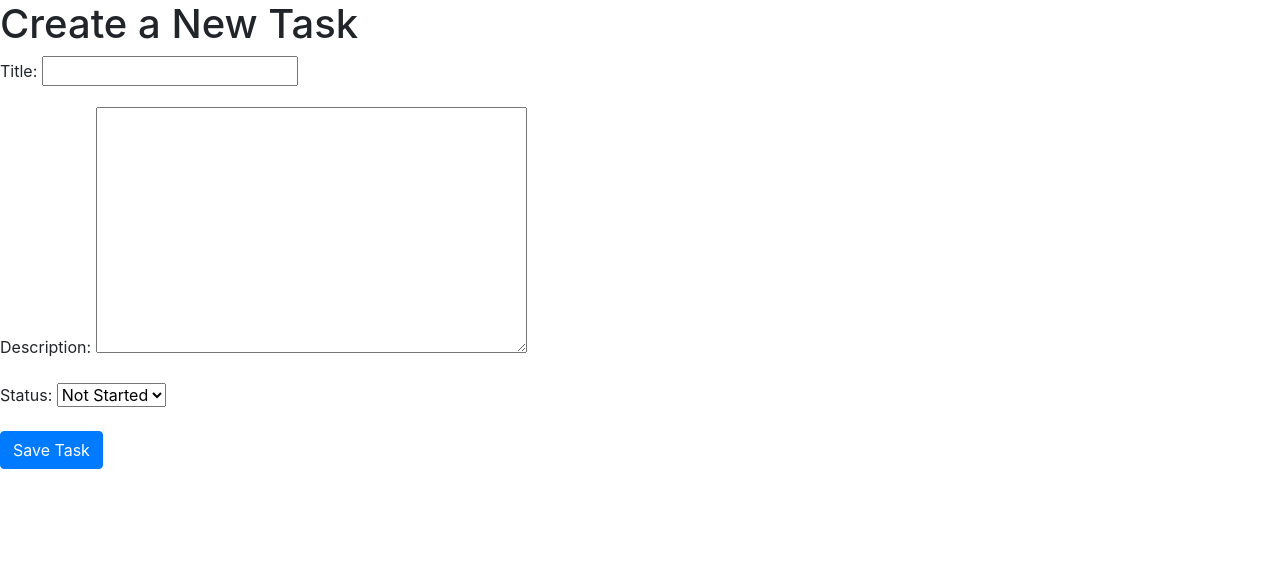
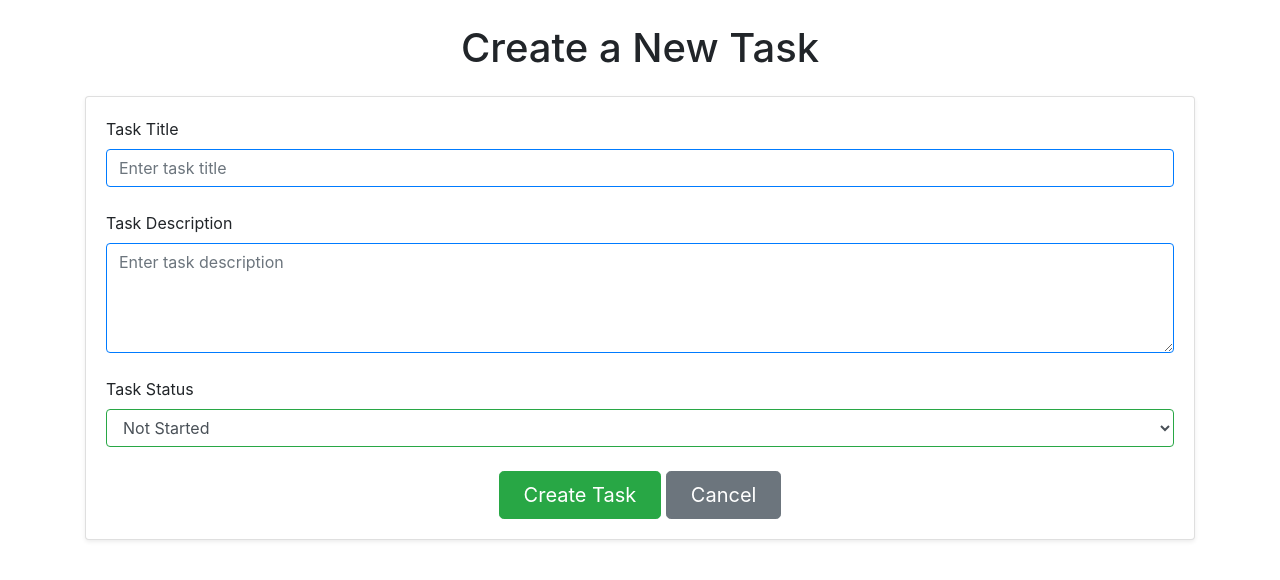
Before and after one commit to iBarzha/todo-app, a Django app: page /task/create/ in a window 1280 px wide. Shown: the top 580 px of the page. Run offline with Django 5.2, Linux system fonts and the light colour scheme; some libraries are stand-ins or nearby versions.

Commit message:
add frontend to "create task" page

```diff
--- a/tasks/templates/tasks/task_form.html
+++ b/tasks/templates/tasks/task_form.html
@@ -1,15 +1,47 @@
 {% extends 'base.html' %}
+
 {% block content %}
-    <h1>
+<div class="container my-4">
+    <h1 class="text-center mb-4">
         {% if task %}
-            {{ task.title }}
+            Edit Task: {{ task.title }}
         {% else %}
             Create a New Task
         {% endif %}
     </h1>
-    <form method="post">
-        {% csrf_token %}
-        {{ form.as_p }}
-        <button type="submit" class="btn btn-primary">Save Task</button>
-    </form>
+
+    <div class="card shadow-sm">
+        <div class="card-body">
+            <form method="POST" action="{% if task %}{% url 'task_update' task.id %}{% else %}{% url 'task_create' %}{% endif %}">
+                {% csrf_token %}
+
+                <div class="form-group mb-4">
+                    <label for="title" class="form-label">Task Title</label>
+                    <input type="text" class="form-control border-primary" id="title" name="title" value="{% if task %}{{ task.title }}{% else %}{% endif %}" placeholder="Enter task title" required>
+                </div>
+
+                <div class="form-group mb-4">
+                    <label for="description" class="form-label">Task Description</label>
+                    <textarea class="form-control border-primary" id="description" name="description" rows="4" placeholder="Enter task description">{% if task %}{{ task.description }}{% else %}{% endif %}</textarea>
+                </div>
+
+                <div class="form-group mb-4">
+                    <label for="status" class="form-label">Task Status</label>
+                    <select class="form-control border-success" id="status" name="status" required>
+                        <option value="not_started" {% if task and task.status == 'not_started' %}selected{% endif %}>Not Started</option>
+                        <option value="in_progress" {% if task and task.status == 'in_progress' %}selected{% endif %}>In Progress</option>
+                        <option value="completed" {% if task and task.status == 'completed' %}selected{% endif %}>Completed</option>
+                    </select>
+                </div>
+
+                <div class="text-center">
+                    <button type="submit" class="btn btn-success btn-lg px-4">
+                        {% if task %}Save Changes{% else %}Create Task{% endif %}
+                    </button>
+                    <a href="{% url 'task_list' %}" class="btn btn-secondary btn-lg px-4 ms-2">Cancel</a>
+                </div>
+            </form>
+        </div>
+    </div>
+</div>
 {% endblock %}
```
